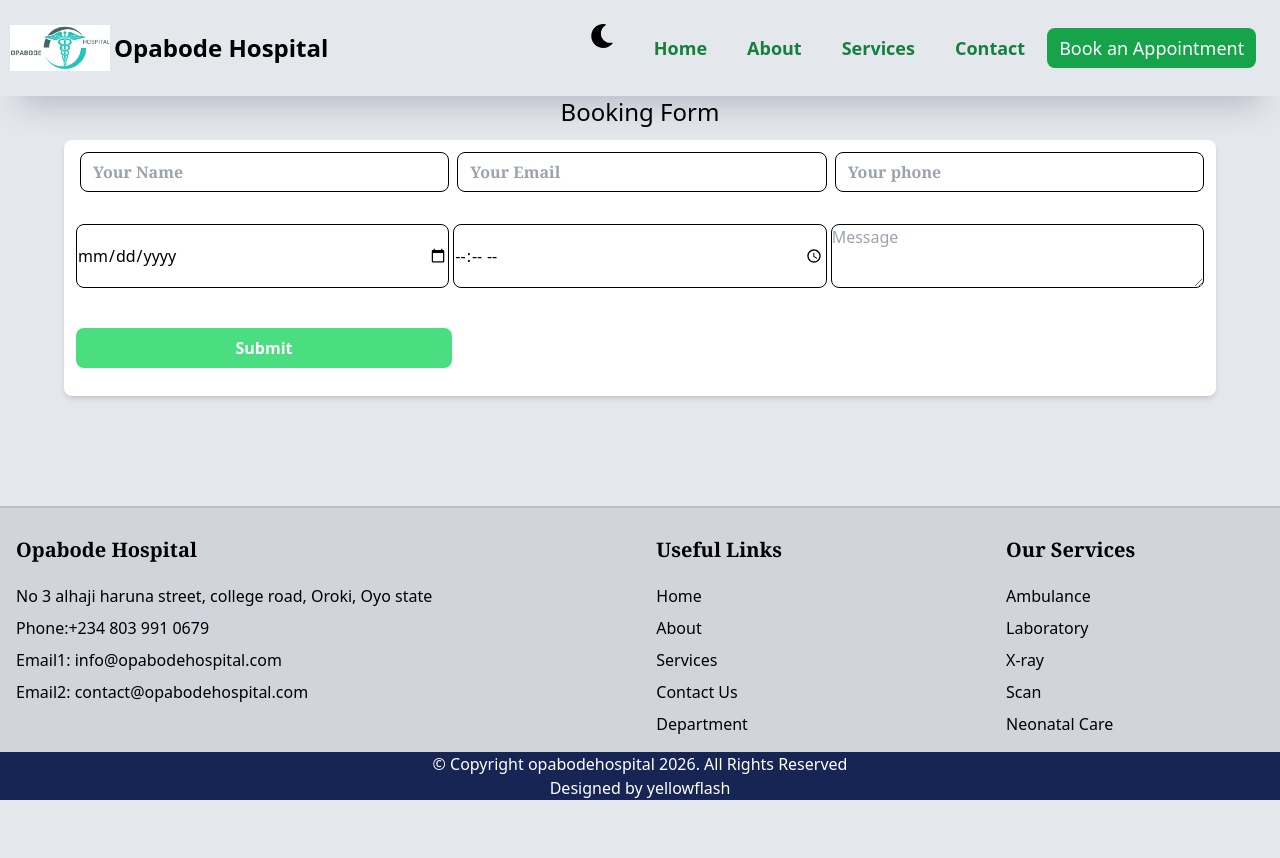
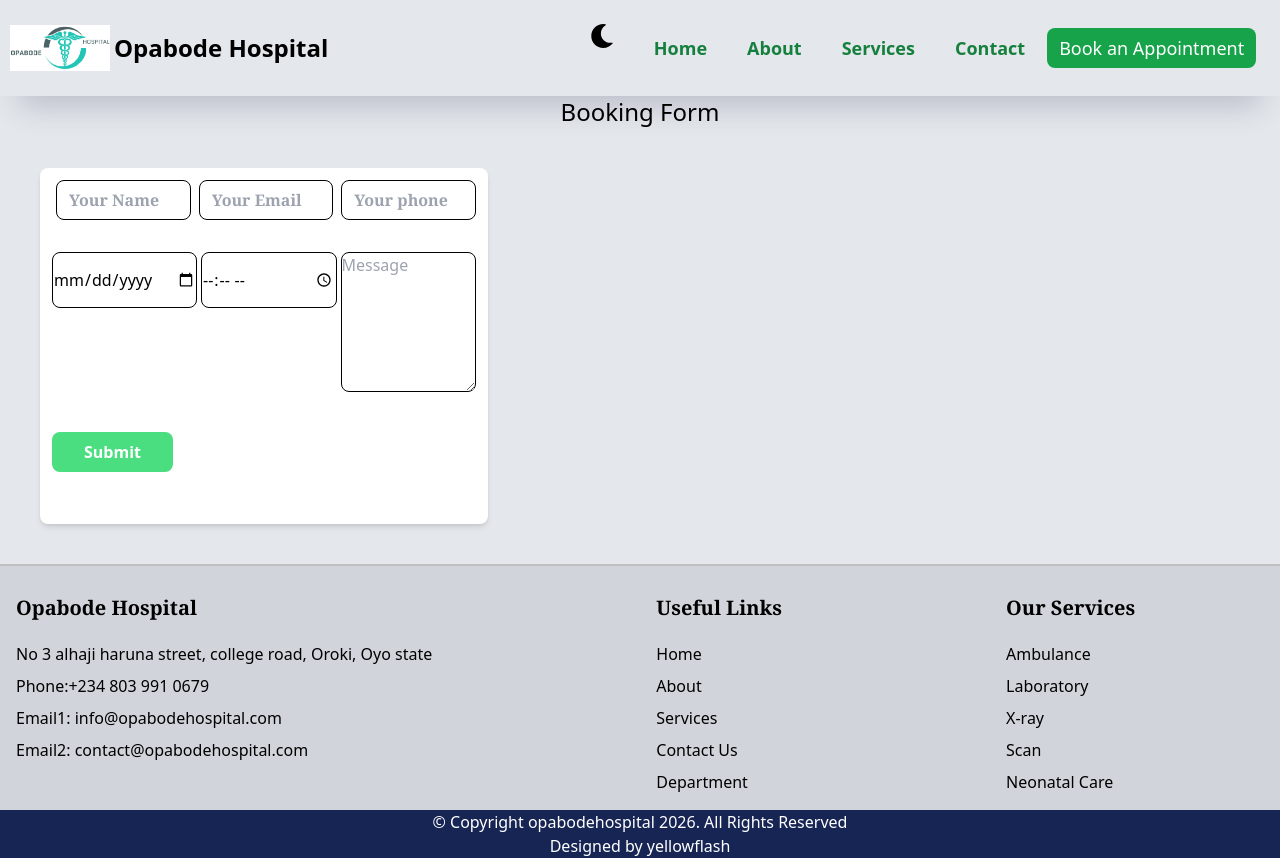
Before and after one commit to yellowflash-1992/Hospital-Website-with-react-vite, a React (Vite) app: page /appointment in a window 1280 px wide. Before the commit the page ends 800 px from the top, so only its background shows below. Built offline with nearby package versions, Linux system fonts and the light colour scheme.

Commit message:
phase 1: make Appointment responsive

```diff
--- a/src/component/Appointment.jsx
+++ b/src/component/Appointment.jsx
@@ -6,8 +6,8 @@ const Appointment = () => {
             <div>
                  <h1 className='text-center text-bold text-2xl'>Booking Form</h1>
 
-                 <div className='bg-white rounded-lg w-[420px] mx-auto m-10 justify-center h-auto
-                  shadow-md md:h-64 my-3  md:w-[90%] md:mx-auto'>
+                 <div className='bg-white rounded-lg w-full max-w-md mx-auto m-4 md:m-10 justify-center h-auto
+                  shadow-md my-3'>
                     <form className='p-3'>
 
                         <div className='flex flex-col gap-4 md:flex-row md:gap-1 w-full'>
@@ -29,18 +29,18 @@ const Appointment = () => {
                         </div>
 
                         <div className='flex flex-col gap-4 md:flex-row md:gap-1 w-full mt-8'>
-                            <input type="date" name="s" id="" className='border-solid border-black
-                            border rounded-lg h-16 w-full' />
+<input type="date" name="s" id="appointment-date" className='border-solid border-black
+                             border rounded-lg h-12 sm:h-14 w-full' />
 
-                            <input type="time" name="time" id="t" className='h-16 w-full border
-                            border-black rounded-lg' />
+<input type="time" name="time" id="t" className='h-12 sm:h-14 w-full border
+                             border-black rounded-lg' />
 
-                            <textarea name="message" id="mess" className='h-16 w-full
-                            border border-black rounded-lg' placeholder='Message'></textarea>
+<textarea name="message" id="mess" className='min-h-[100px] sm:min-h-[140px] w-full
+                             border border-black rounded-lg' placeholder='Message'></textarea>
                         </div>
 
-                        <button type="submit" className='bg-green-400 my-10 text-white font-bold
-                        rounded-lg h-10 w-1/3'>Submit</button>
+<button type="submit" className='bg-green-400 my-10 text-white font-bold
+                         rounded-lg h-10 w-full sm:w-auto sm:px-8'>Submit</button>
 
                     </form>
                  </div>
```
